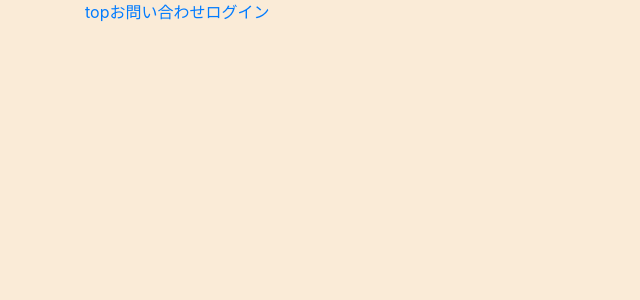
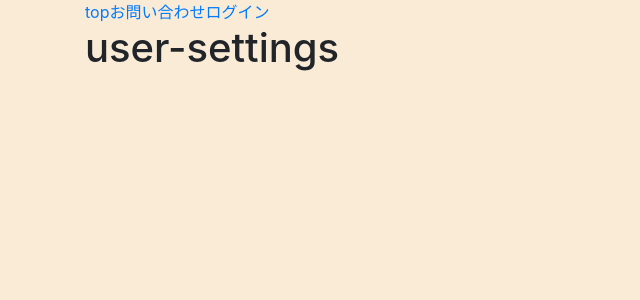
Before and after one commit to tako-eng-org/dog_foster_parent_app, a Nuxt app in the folder fosterParentDog/frontend/: page /mypage/setting/user-settings in a window 1280 px wide. Before the commit this address had no page. Shown: the top 300 px of the page, without its empty margins (0-640 px from the left). Built offline with nearby package versions, Linux system fonts and the light colour scheme.

Commit message:
#8 Add user-settings.vue

```diff
--- /dev/null
+++ b/fosterParentDog/frontend/pages/mypage/setting/user-settings.vue
@@ -0,0 +1,20 @@
+<template>
+  <div class="container">
+    <h1>user-settings</h1>
+  </div>
+</template>
+
+<script>
+process.env.DEBUG = 'nuxt:*' // nuxt.jsについてログ出力する
+
+// export default {
+//   methods:{
+//     doLoginConsole() {
+//       console.log("******************login******************")
+//     },
+//   }
+// }
+</script>
+
+<!-- cssはassetsから自動で読み込む-->
+<style></style>
```
